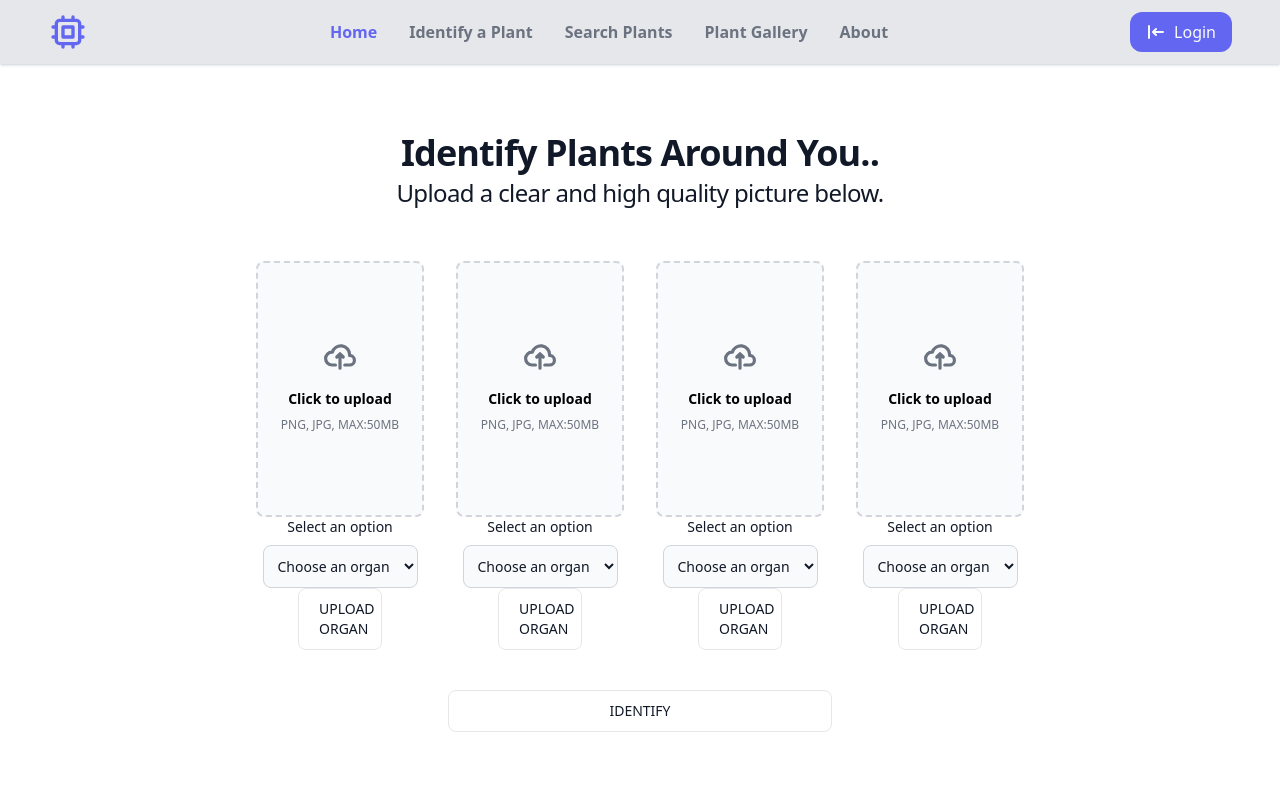
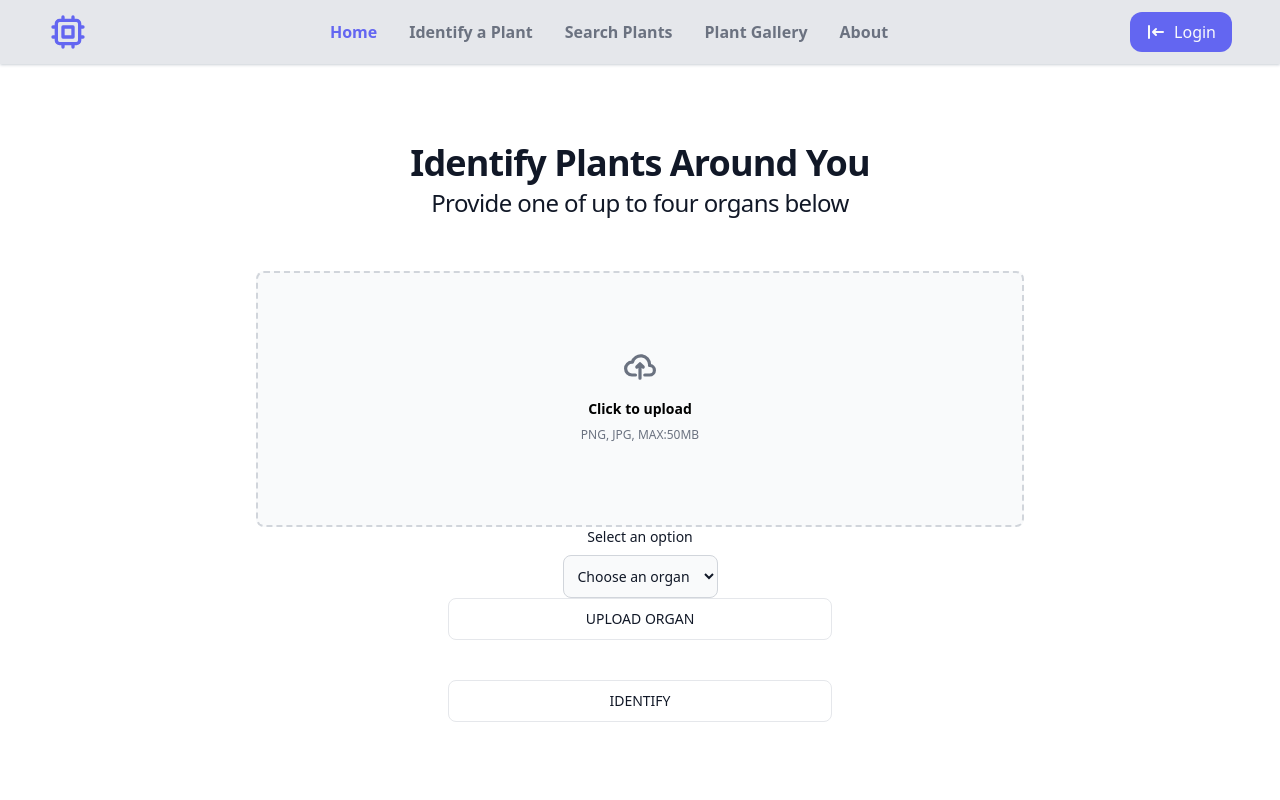
Before and after one commit to trialnerr/forPlantLovers, a React (Vite) app: page /identify in a window 1280 px wide. Shown: the top 800 px of the page. Built offline with nearby package versions, Linux system fonts and the light colour scheme.

Commit message:
changed from multiple Upload inputs to one.

```diff
--- a/src/pages/Identify.tsx
+++ b/src/pages/Identify.tsx
@@ -6,16 +6,13 @@ function Identify() {
       <div className="mx-auto max-w-3xl">
         <div className="text-center flex flex-col h-full">
           <h1 className="text-balance text-3xl font-semibold tracking-tight text-gray-900 sm:text-4xl">
-            Identify Plants Around You..
+            Identify Plants Around You
           </h1>
           <h2 className="text-balance text-xl tracking-tight text-gray-900 sm:text-2xl py-1">
-            Upload a clear and high quality picture below.
+            Provide one of up to four organs below
           </h2>
           <form className="my-12 flex flex-col gap-8">
             <div className=" flex gap-8">
-              <Upload />
-              <Upload />
-              <Upload />
               <Upload />
             </div>
             <button type="button" className="py-2.5 px-5 mb-2 text-sm font-medium text-gray-900 focus:outline-none bg-white rounded-lg border border-gray-200 hover:bg-gray-100 hover:text-blue-700 focus:z-10 focus:ring-4 focus:ring-gray-100 dark:focus:ring-gray-700 dark:bg-gray-800 dark:text-gray-400 dark:border-gray-600 dark:hover:text-white dark:hover:bg-gray-700 w-1/2 mx-auto">IDENTIFY</button>
```
